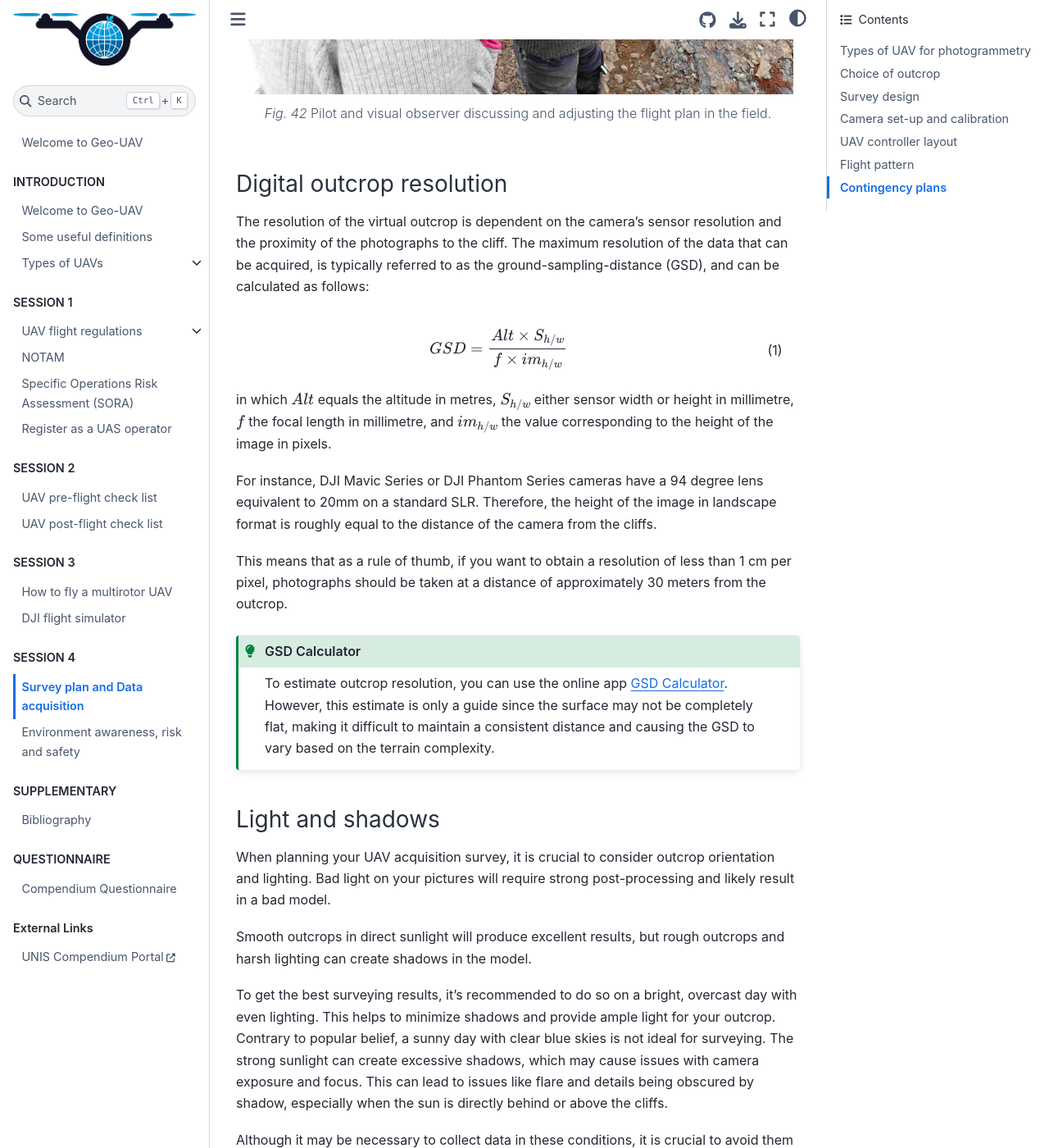
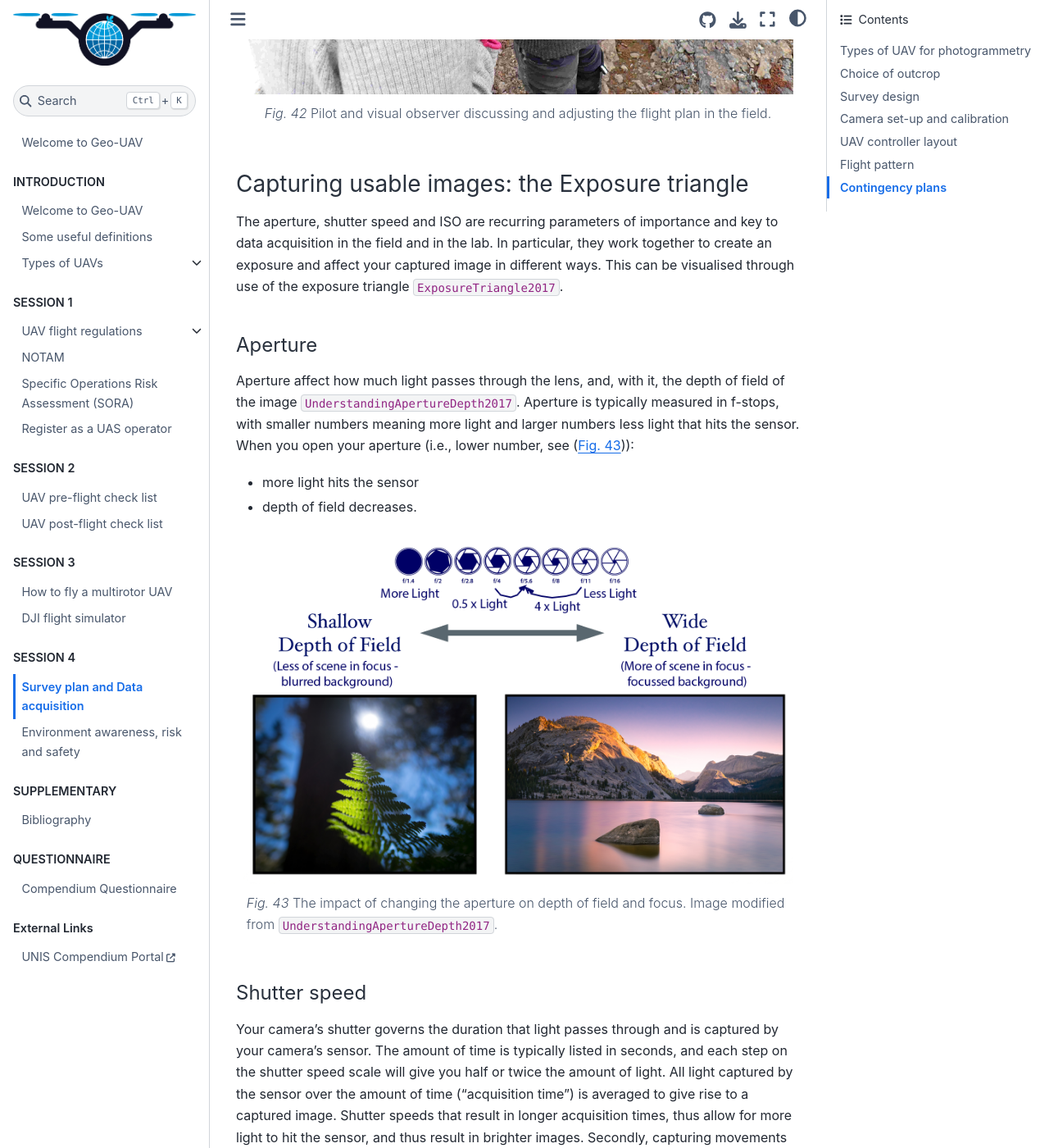
Before and after one commit to UNISvalbard/Geo-UAV, a Jupyter Book: the page built from content/lessons/data_acquisition/data_acquisition.md, in a window 1280 px wide and 1400 px high, scrolled down 4714 px. Shown: the whole window at 82% size. Built offline with Jupyter Book 1.0.4 settings and Sphinx 7.4.7 and the Sphinx Book theme 1.1.4, drawn with Linux system fonts in a browser that asks for light colours; cross-references to code outside the pages are shown as plain code; some of the changed text lies outside the part shown.

Commit message:
Updated exposure triangle

`````diff
--- a/bibliography.bib
+++ b/bibliography.bib
@@ -22,3 +22,30 @@
   pages={93--99},
   year={2020}
 }
+
+@misc{ExposureTriangle2017,
+  title = {The {{Exposure Triangle}}},
+  year = {2017},
+  month = feb,
+  journal = {Action Camera Blog},
+  urldate = {2024-01-22},
+  langid = {english}
+}
+
+@misc{UnderstandingApertureDepth2017,
+  title = {Understanding {{Aperture}} and {{Depth}} of {{Field}}},
+  year = {2017},
+  month = feb,
+  journal = {Action Camera Blog},
+  urldate = {2024-01-22},
+  langid = {english}
+}
+
+@misc{ShutterSpeed2017,
+  title = {Shutter {{Speed}}},
+  year = {2017},
+  month = feb,
+  journal = {Action Camera Blog},
+  urldate = {2024-01-22},
+  langid = {english}
+}
--- a/content/lessons/data_acquisition/data_acquisition.md
+++ b/content/lessons/data_acquisition/data_acquisition.md
@@ -91,6 +91,58 @@ The next step is to design the survey, which can be done either in the field or
 Pilot and visual observer discussing and adjusting the flight plan in the field.
 ```
 
+(exposure_triangle)=
+### Capturing usable images: the Exposure triangle
+
+The aperture, shutter speed and ISO are recurring parameters of importance and key to data acquisition in the field and in the lab.
+In particular, they work together to create an exposure and affect your captured image in different ways.
+This can be visualised through use of the exposure triangle {cite}`ExposureTriangle2017`.
+
+#### Aperture
+
+Aperture affect how much light passes through the lens, and, with it, the depth of field of the image {cite}`UnderstandingApertureDepth2017`.
+Aperture is typically measured in f-stops, with smaller numbers meaning more light and larger numbers less light that hits the sensor.
+When you open your aperture (i.e., lower number, see ({numref}`aperture-explained`)):
+
+- more light hits the sensor
+- depth of field decreases.
+
+```{figure} ./assets/aperture-field.png
+:name: aperture-explained
+
+The impact of changing the aperture on depth of field and focus. Image modified from {cite}`UnderstandingApertureDepth2017`.
+```
+
+(shutter_speed)=
+#### Shutter speed
+
+Your camera's shutter governs the duration that light passes through and is captured by your camera's sensor.
+The amount of time is typically listed in seconds, and each step on the shutter speed scale will give you half or twice the amount of light.
+All light captured by the sensor over the amount of time ("acquisition time") is averaged to give rise to a captured image.
+Shutter speeds that result in longer acquisition times, thus allow for more light to hit the sensor, and thus result in brighter images.
+Secondly, capturing movements within the acquisition time will result in [motion blur](motion_blur).
+Some additional examples of how to deal with shutter speed are found in e.g. {cite}`ShutterSpeed2017`.
+
+#### ISO
+
+The ISO number describes how much the processor in your camera amplifies the light collected by the sensor.
+It is in a sense an indicator for how much the image is altered to produce a correctly exposed image.
+As with shutter speed and aperture, each step on the ISO scale doubles or halves the camera's sensitivity.
+However, as it increases the camera's sensitivity, it also introduces noise!
+It is thus always advised to keep the ISO as low as possible.
+
+#### Working the triangle: The Rule of Equivalent Exposures
+
+```{figure} ./assets/exposure-triangle.png
+:name: exposure-triangle
+
+The exposure triangle. Image from {cite}`ExposureTriangle2017`.
+```
+
+Exposure and capturing images with the right settings thus comes down to an interplay between the ISO, shutter speed and aperture values {cite}`ExposureTriangle2017`.
+Each click or stop-change in either of them halves or doubles the amount of light that reaches the sensor.
+Thus, if one action cuts the light by half, then you must double it in another to retain the same level of brightness in your captured images.
+
 (gsd_section)=
 ### Digital outcrop resolution
 The resolution of the virtual outcrop is dependent on the camera's sensor resolution and the proximity of the photographs to the cliff.
@@ -160,12 +212,12 @@ At the beginning of this session, it was emphasized that finding a balance betwe
 ### Focus
 We recommend using the camera's auto-focus feature when taking pictures to make data collection easier. However, using the timelapse option with auto-focus does not guarantee that the camera will stay focused for every photo. You will need to adjust it manually for each shot by half-clicking the _Focus / Shutter_ button on the upper-right of the DJI smart controller's top.
 
-
-### Motion blur
+(motion_blur)=
+### Motion blur and shutter speed
 
 Closely related to many of the parameters described above is the motion blur phenomenon.
 This effect occurs when a picture is taken with an exposure time that is longer than it takes for the camera to move past the object.
-In other words, motion blur occurs when the speed of movement is high in comparison with the [shutter speed](shutter_section) and the [GSD](gsd_section).
+In other words, motion blur occurs when the speed of movement is high in comparison with the [shutter speed](shutter_speed) and the [GSD](gsd_section).
 In drone mapping this typically occurs when flying at high speed and while taking images in suboptimal light conditions (i.e., darkness) or at low altitudes (i.e., close-up).
 
 Motion blur is one of the main reasons behind low-quality mapping products and suboptimal textures.
@@ -204,7 +256,6 @@ glue("mavic3hasselblad",calculate_speed_versus_gsd("mavic3hasselblad"))
 
 ```
 ````
-
 
 ## UAV controller layout
 When you operate DJI UAVs with the smart controller and pre-set options, you can use the buttons and dials on the top to control the camera. On the left side, you'll find the video _Record/stop_ button, and below it is the _Gimbal control dial_, which you can rotate to adjust the camera's vertical angle. On the right side, there's the  _Focus / Shutter_ button, which we previously advised you to half-click to focus before each photo.
`````
Also changed, not shown: other parts of content/lessons/data_acquisition/data_acquisition.md (+1 -1 lines), content/lessons/data_acquisition/assets/aperture-field.png (added), content/lessons/data_acquisition/assets/aperture.png (added), content/lessons/data_acquisition/assets/exposure-triangle.png (added).
